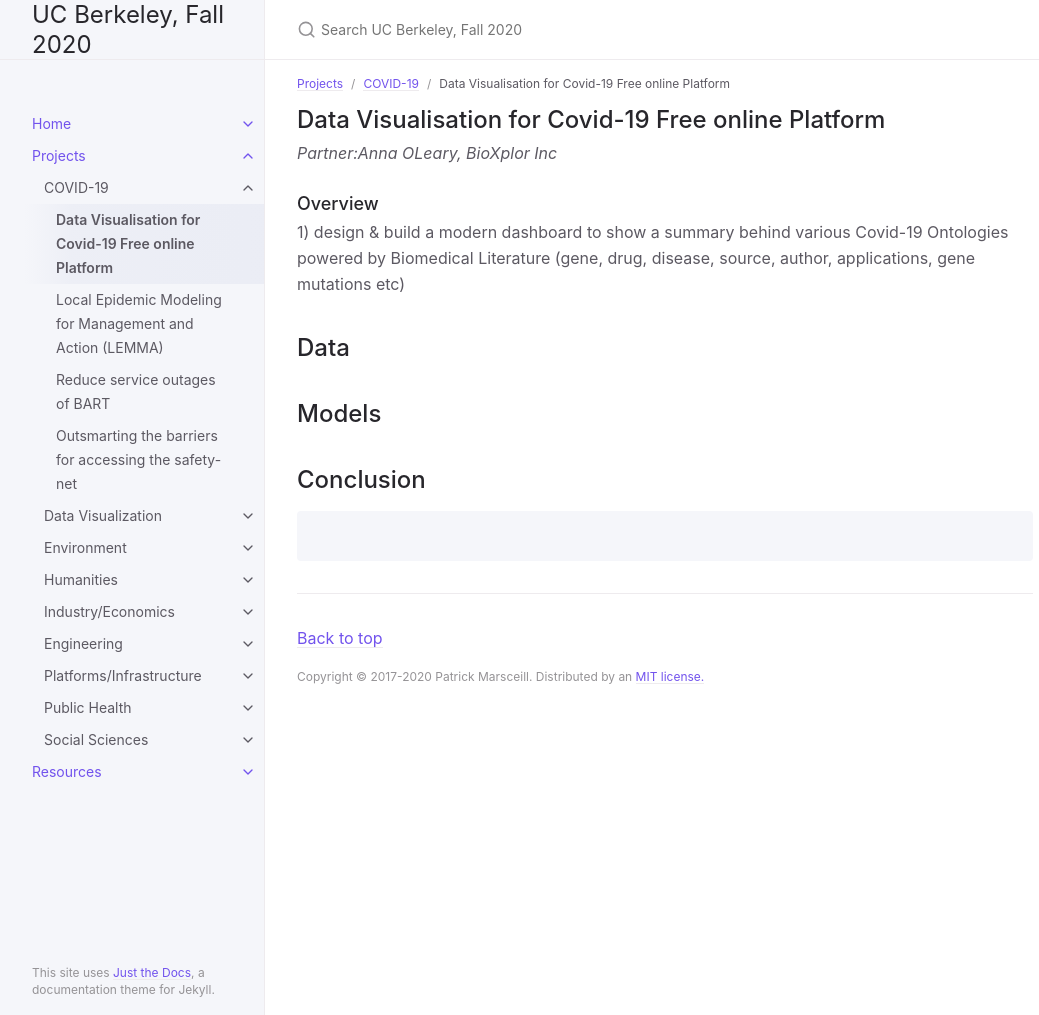
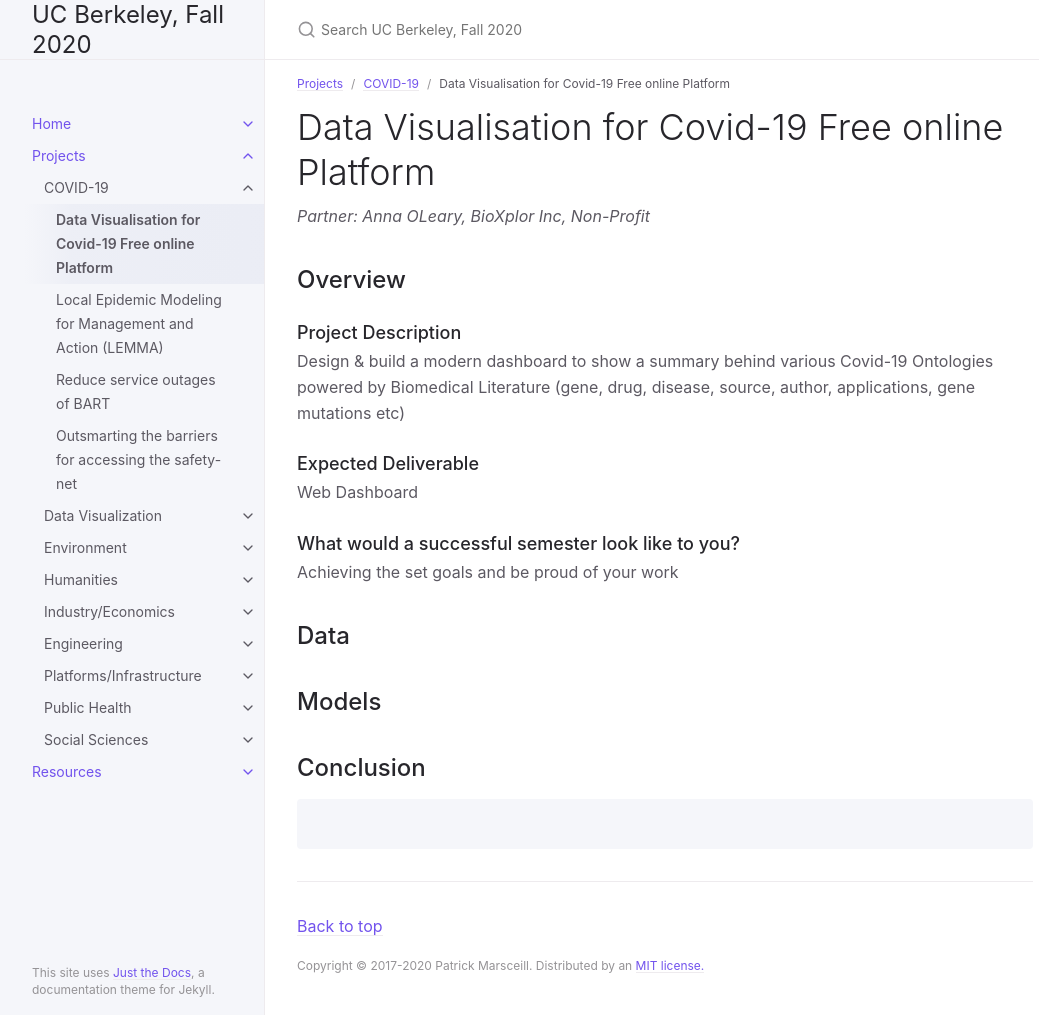
Before and after one commit to DS-Discovery/ds-discovery.github.io, a Jekyll site: the page built from Projects/COVID-19/C-Data Visualisation for Covid-19 Free online Platform.md, in a window 1280 px wide and 1015 px high. Shown: the whole window, without its empty margins (107-1146 px from the left). Built offline with Jekyll 4.4.1, drawn with Linux system fonts in a browser that asks for light colours.

Commit message:
Update C-Data Visualisation for Covid-19 Free online Platform.md

```diff
--- a/Projects/COVID-19/C-Data Visualisation for Covid-19 Free online Platform.md
+++ b/Projects/COVID-19/C-Data Visualisation for Covid-19 Free online Platform.md
@@ -7,12 +7,16 @@ nav_order: 0
 ---
 
 
-## Data Visualisation for Covid-19 Free online Platform
-*Partner:Anna OLeary, BioXplor Inc*
+# Data Visualisation for Covid-19 Free online Platform
+*Partner: Anna OLeary, BioXplor Inc, Non-Profit*
 
-### Overview
-
-1) design & build a modern dashboard to show a summary behind various Covid-19 Ontologies powered by Biomedical Literature (gene, drug, disease, source, author, applications, gene mutations etc)
+## Overview
+### Project Description
+Design & build a modern dashboard to show a summary behind various Covid-19 Ontologies powered by Biomedical Literature (gene, drug, disease, source, author, applications, gene mutations etc)
+### Expected Deliverable
+Web Dashboard
+### What would a successful semester look like to you?
+Achieving the set goals and be proud of your work
 
 ## Data
 
```
